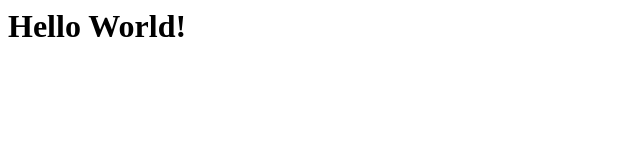
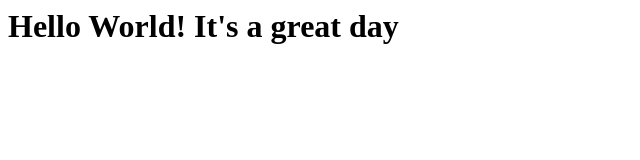
Before and after one commit to leegalletly/rice, a plain HTML site: page site/index.html in a window 1280 px wide. Shown: the whole page, without its empty margins (0-640 px from the left). Drawn offline with Linux system fonts and the light colour scheme.

Commit message:
Small addition to our page content.

```diff
--- a/site/index.html
+++ b/site/index.html
@@ -4,6 +4,6 @@
 	<title>Hello World!</title>
 </head>
 <body>
-<h1>Hello World!</h1>
+<h1>Hello World! It's a great day</h1>
 </body>
 </html>
```
